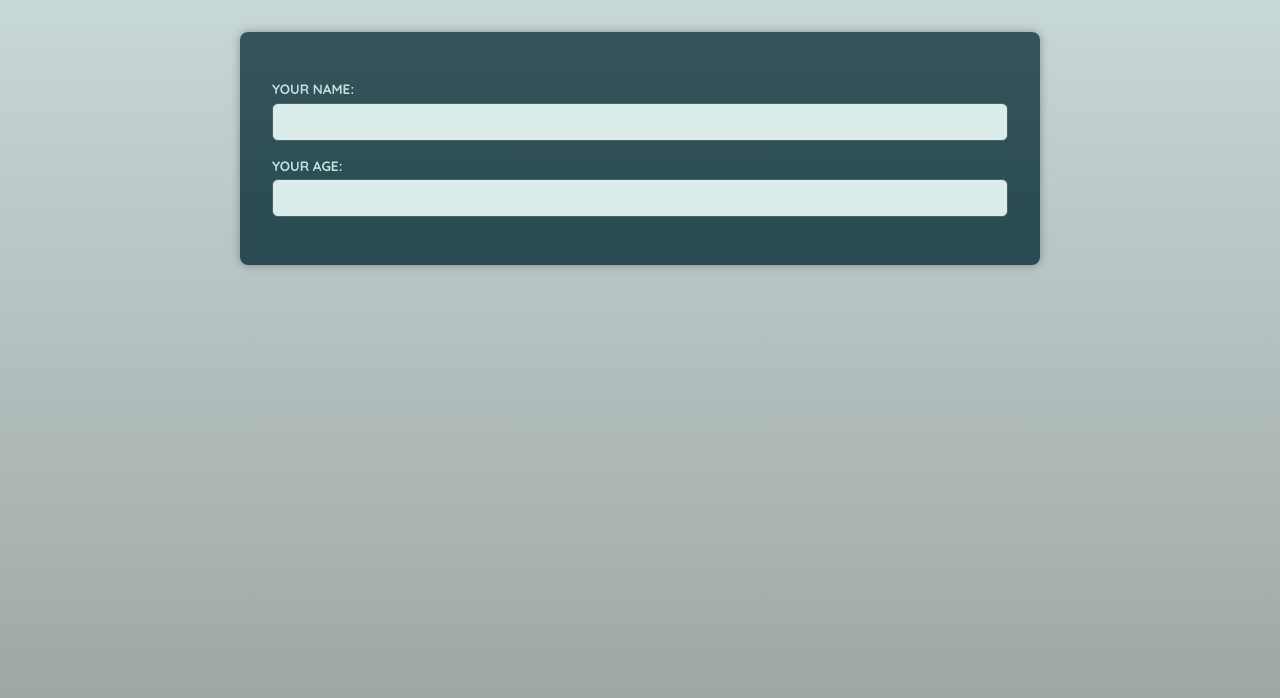
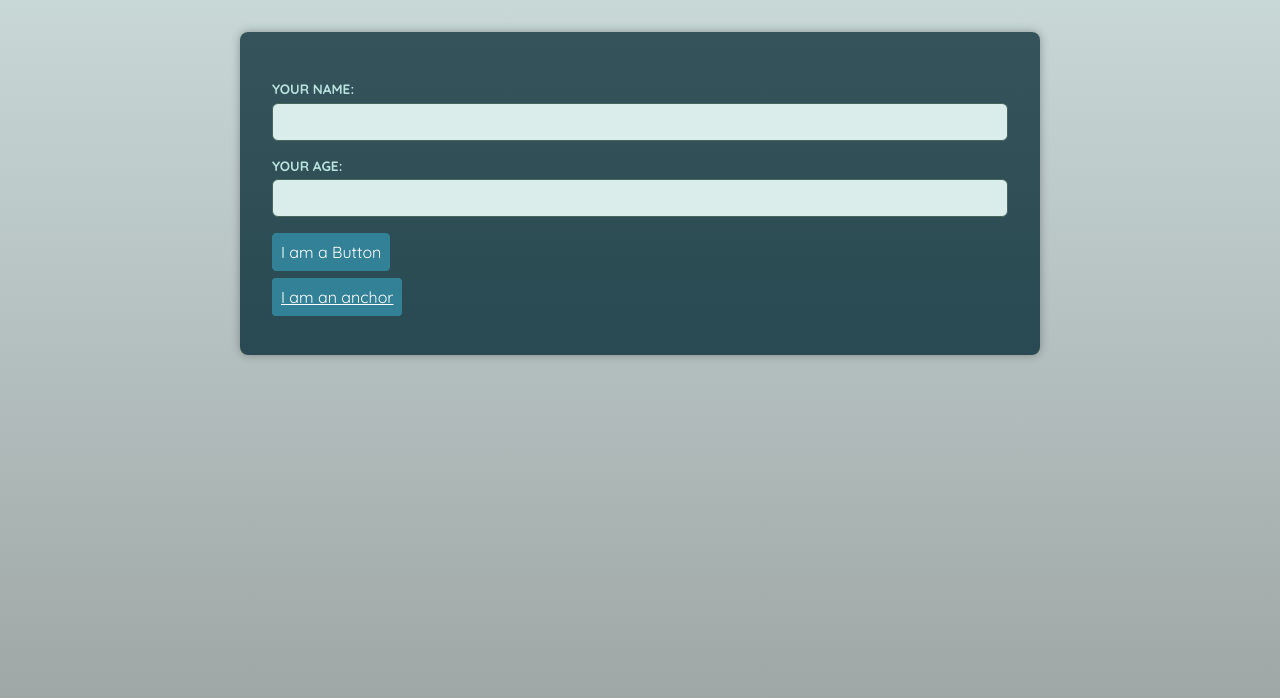
Before and after one commit to Marcaus-Cruz/components-continued, a React (Vite) app: page / in a window 1280 px wide. Shown: the top 698 px of the page. Built offline with nearby package versions, Linux system fonts and the light colour scheme; a web font is replaced by a local one.

Commit message:
Create Button component

```diff
--- a/src/App.tsx
+++ b/src/App.tsx
@@ -1,4 +1,5 @@
 import InputWrapper from "./components/InputWrapper";
+import Button from "./components/Button";
 import "./index.css";
 
 function App() {
@@ -6,6 +7,14 @@
     <main>
       <InputWrapper id="name" label="Your name:" />
       <InputWrapper id="age" label="Your age:" type="number" />
+      <p>
+        <Button el="button">I am a Button</Button>
+      </p>
+      <p>
+        <Button el="anchor" href="https://google.com">
+          I am an anchor
+        </Button>
+      </p>
     </main>
   );
 }
--- /dev/null
+++ b/src/components/Button.tsx
@@ -0,0 +1,19 @@
+import type { ComponentPropsWithoutRef } from "react";
+
+type ButtonProps = {
+  el: "button";
+} & ComponentPropsWithoutRef<"button">;
+
+type AnchorProps = {
+  el: "anchor";
+} & ComponentPropsWithoutRef<"a">;
+
+type ButtonOrAnchorProps = ButtonProps | AnchorProps;
+
+export default function Button(props: ButtonOrAnchorProps) {
+  if (props.el === "anchor") {
+    return <a className="button" {...props}></a>;
+  }
+
+  return <button className="button" {...props}></button>;
+}
```
